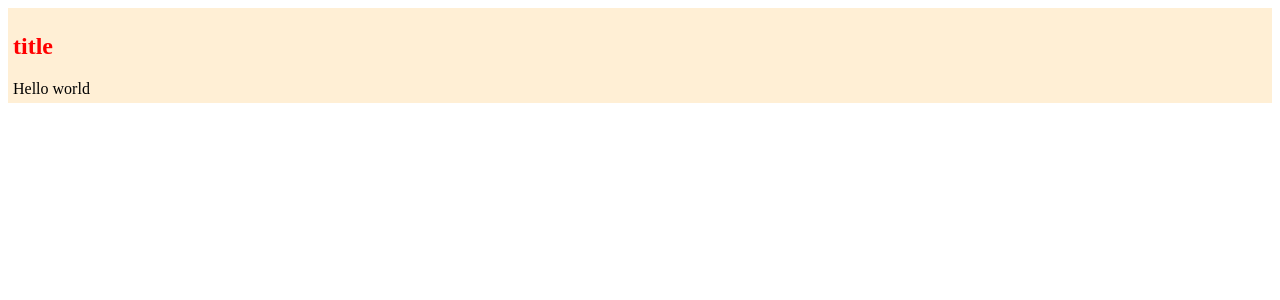
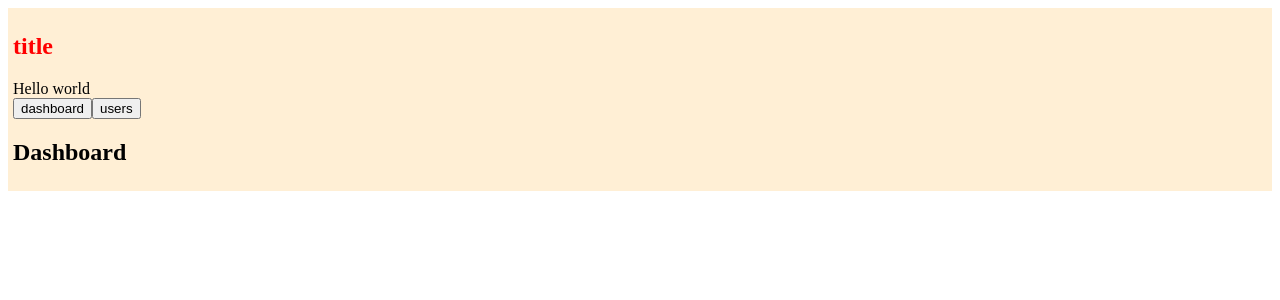
Before and after one commit to lengband/lengband-blog-admin, a React app: page / in a window 1280 px wide. Shown: the top 300 px of the page. Built offline with nearby package versions, Linux system fonts and the light colour scheme; the HTML template or start-up script is replaced by a standard one.

Commit message:
init-5: router

```diff
--- a/package.json
+++ b/package.json
@@ -5,6 +5,7 @@
   "main": "index.js",
   "scripts": {
     "start": "nodemon --watch build --exec \"webpack-dev-server --open --config build/webpack.dev.js\"",
+    "dev": "npm run start",
     "build": "rimraf dist && webpack --config build/webpack.prod.js"
   },
   "keywords": [
@@ -37,6 +38,7 @@
     "html-webpack-plugin": "^3.2.0",
     "react": "^16.8.6",
     "react-dom": "^16.8.6",
+    "react-router-dom": "^5.0.1",
     "styled-components": "^4.3.1",
     "webpack-merge": "^4.2.1"
   },
--- a/src/App.jsx
+++ b/src/App.jsx
@@ -1,5 +1,8 @@
 import React from "react";
+import { BrowserRouter as Router, Route, Link } from "react-router-dom";
 import styled from "styled-components";
+import Dashboard from "./views/dashboard";
+import Users from "./views/users";
 
 const Wrapper = styled.section`
   padding: 5px;
@@ -16,6 +19,16 @@ function App() {
     <Wrapper>
       <Title>title</Title>
       <div>Hello world</div>
+      <Router>
+        <Link to="/">
+          <button>dashboard</button>
+        </Link>
+        <Link to="/users">
+          <button>users</button>
+        </Link>
+        <Route path="/" name="Dashboard" exact component={Dashboard} />
+        <Route path="/users" name="Users" component={Users} />
+      </Router>
     </Wrapper>
   );
 }
--- /dev/null
+++ b/src/views/dashboard/index.jsx
@@ -0,0 +1,5 @@
+import React from "react";
+
+export default function Dashboard() {
+  return <h1>Dashboard</h1>;
+}
--- /dev/null
+++ b/src/views/users/index.jsx
@@ -0,0 +1,5 @@
+import React from "react";
+
+export default function Users() {
+  return <h1>Users</h1>;
+}
```
Also changed, not shown: 1 other file (tests, documents, lock files or other folders).
